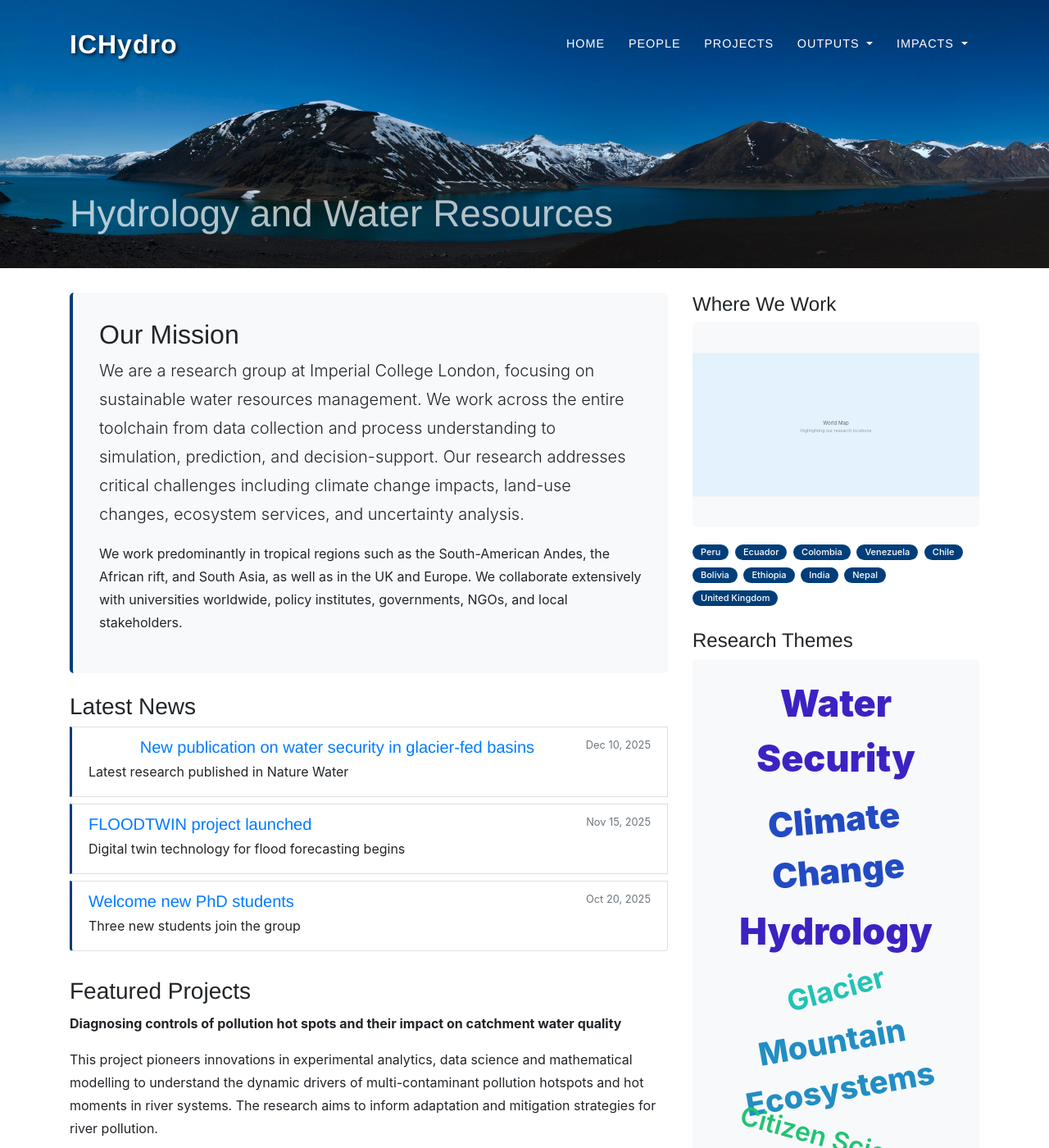
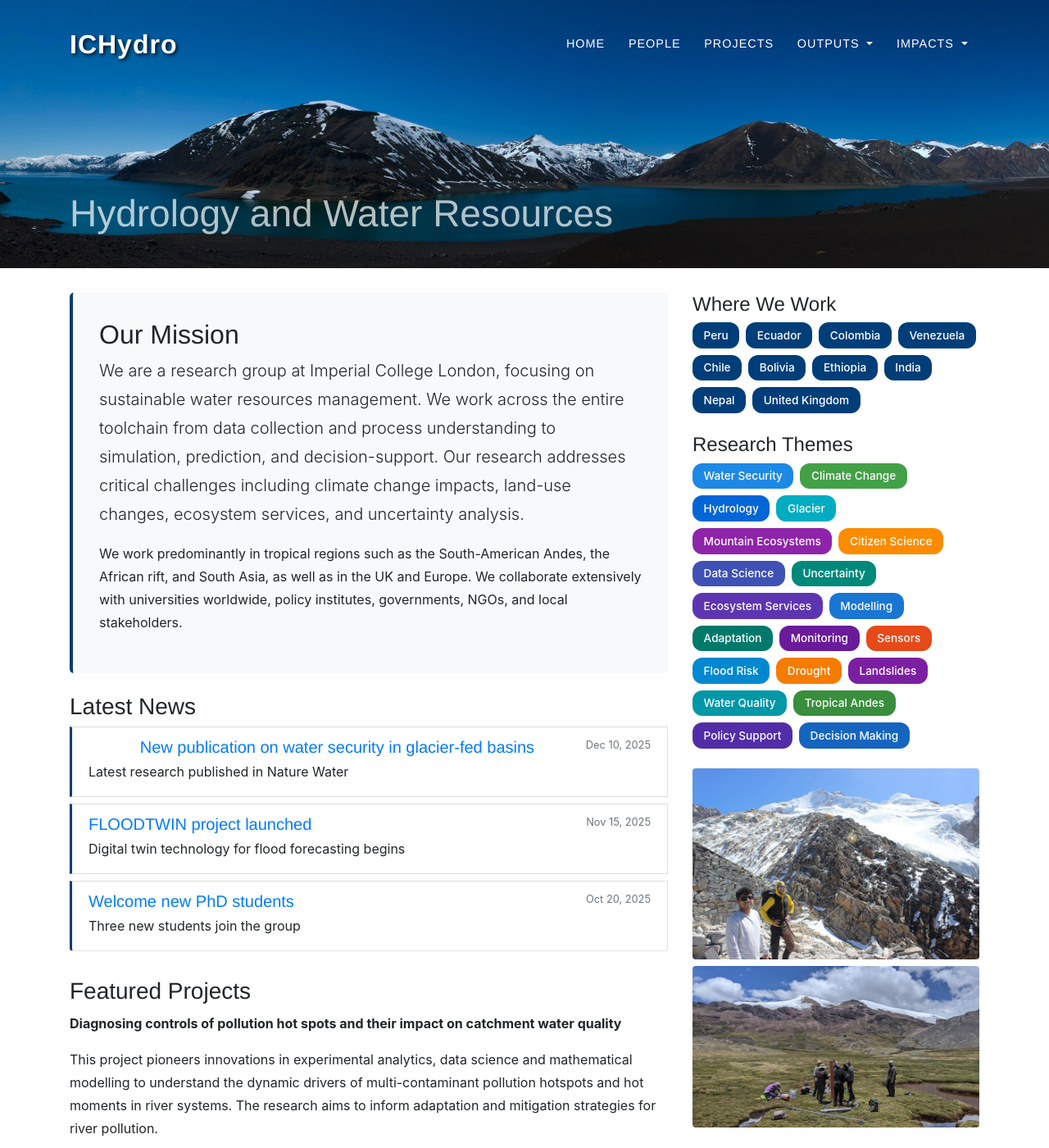
Before and after one commit to ICHydro/ichydro.github.io, a Jekyll site: the page built from index.md, in a window 1280 px wide and 1400 px high. Shown: the whole window at 82% size. Built offline with Jekyll 4.4.1, drawn with Linux system fonts in a browser that asks for light colours; some web fonts are replaced.

Commit message:
Fix home page: use badge styling for research themes and countries, remove broken map

```diff
--- a/_layouts/home.html
+++ b/_layouts/home.html
@@ -60,38 +60,19 @@ layout: default
       <!-- World Map -->
       <div class="map-section mb-4">
         <h4>Where We Work</h4>
-        <div id="world-map" class="mb-3" style="height: 250px; background-color: #f8f9fa; border-radius: 5px; position: relative;">
-          <!-- Simple map placeholder - we'll add SVG map styling -->
-          <svg viewBox="0 0 800 400" style="width: 100%; height: 100%;">
-            <rect width="800" height="400" fill="#e3f2fd"/>
-            <text x="400" y="200" text-anchor="middle" fill="#666" font-size="14">World Map</text>
-            <text x="400" y="220" text-anchor="middle" fill="#999" font-size="12">Highlighting our research locations</text>
-          </svg>
-        </div>
         <div class="country-list">
-          <small class="text-muted">
-            {% for country in site.data.countries.countries %}
-              <span class="badge badge-primary mr-1 mb-1">{{ country.name }}</span>
-            {% endfor %}
-          </small>
+          {% for country in site.data.countries.countries %}
+            <span class="country-badge">{{ country.name }}</span>
+          {% endfor %}
         </div>
       </div>
 
-      <!-- Tag Cloud -->
+      <!-- Research Themes -->
       <div class="tag-cloud-section">
         <h4>Research Themes</h4>
-        <div class="tag-cloud p-3" style="background-color: #f8f9fa; border-radius: 5px; text-align: center;">
+        <div class="research-tags">
           {% for tag in site.data.tags.tags %}
-            {% assign size = tag.weight | times: 0.2 | plus: 0.8 %}
-            {% assign randomRotation = tag.weight | modulo: 7 | minus: 3 | times: 5 %}
-            <span class="tag-item" style="
-              font-size: {{ size }}rem;
-              color: hsl({{ tag.weight | times: 25 }}, 70%, 45%);
-              display: inline-block;
-              margin: 0.3rem;
-              transform: rotate({{ randomRotation }}deg);
-              font-weight: {{ tag.weight | times: 100 }};
-            ">{{ tag.name }}</span>
+            <span class="research-badge">{{ tag.name }}</span>
           {% endfor %}
         </div>
       </div>
@@ -122,18 +103,73 @@ layout: default
   background-color: #f8f9fa;
 }
 
-.tag-cloud .tag-item {
-  transition: all 0.3s ease;
-  cursor: default;
+/* Country badges */
+.country-list {
+  display: flex;
+  flex-wrap: wrap;
+  gap: 0.5rem;
 }
 
-.tag-cloud .tag-item:hover {
-  transform: scale(1.1) !important;
+.country-badge {
+  display: inline-block;
+  padding: 0.35rem 0.85rem;
+  background-color: #003e79;
+  color: white;
+  border-radius: 12px;
+  font-size: 0.85rem;
+  font-weight: 500;
+  white-space: nowrap;
+  transition: background-color 0.2s;
 }
 
-.badge-primary {
-  background-color: #003e79;
+.country-badge:hover {
+  background-color: #00294d;
 }
+
+/* Research theme badges */
+.research-tags {
+  display: flex;
+  flex-wrap: wrap;
+  gap: 0.5rem;
+}
+
+.research-badge {
+  display: inline-block;
+  padding: 0.35rem 0.85rem;
+  background-color: #0366d6;
+  color: white;
+  border-radius: 12px;
+  font-size: 0.85rem;
+  font-weight: 500;
+  white-space: nowrap;
+  transition: background-color 0.2s;
+}
+
+.research-badge:hover {
+  background-color: #0256c7;
+}
+
+/* Specific research theme colors */
+.research-badge:nth-child(1) { background-color: #1e88e5; } /* Water Security */
+.research-badge:nth-child(2) { background-color: #43a047; } /* Climate Change */
+.research-badge:nth-child(3) { background-color: #0366d6; } /* Hydrology */
+.research-badge:nth-child(4) { background-color: #00acc1; } /* Glacier */
+.research-badge:nth-child(5) { background-color: #8e24aa; } /* Mountain Ecosystems */
+.research-badge:nth-child(6) { background-color: #fb8c00; } /* Citizen Science */
+.research-badge:nth-child(7) { background-color: #3f51b5; } /* Data Science */
+.research-badge:nth-child(8) { background-color: #00897b; } /* Uncertainty */
+.research-badge:nth-child(9) { background-color: #5e35b1; } /* Ecosystem Services */
+.research-badge:nth-child(10) { background-color: #1976d2; } /* Modelling */
+.research-badge:nth-child(11) { background-color: #00796b; } /* Adaptation */
+.research-badge:nth-child(12) { background-color: #6a1b9a; } /* Monitoring */
+.research-badge:nth-child(13) { background-color: #e64a19; } /* Sensors */
+.research-badge:nth-child(14) { background-color: #0288d1; } /* Flood Risk */
+.research-badge:nth-child(15) { background-color: #f57c00; } /* Drought */
+.research-badge:nth-child(16) { background-color: #7b1fa2; } /* Landslides */
+.research-badge:nth-child(17) { background-color: #0097a7; } /* Water Quality */
+.research-badge:nth-child(18) { background-color: #388e3c; } /* Tropical Andes */
+.research-badge:nth-child(19) { background-color: #512da8; } /* Policy Support */
+.research-badge:nth-child(20) { background-color: #1565c0; } /* Decision Making */
 
 @media (max-width: 991px) {
   .mission-statement {
```
